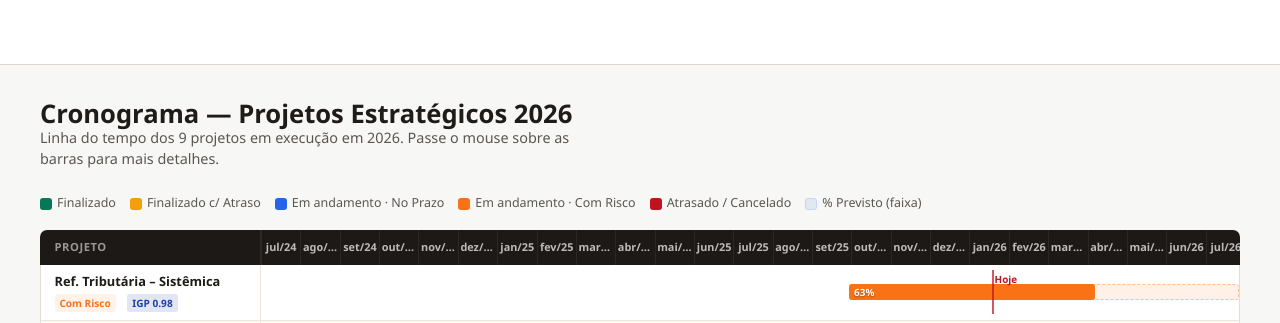
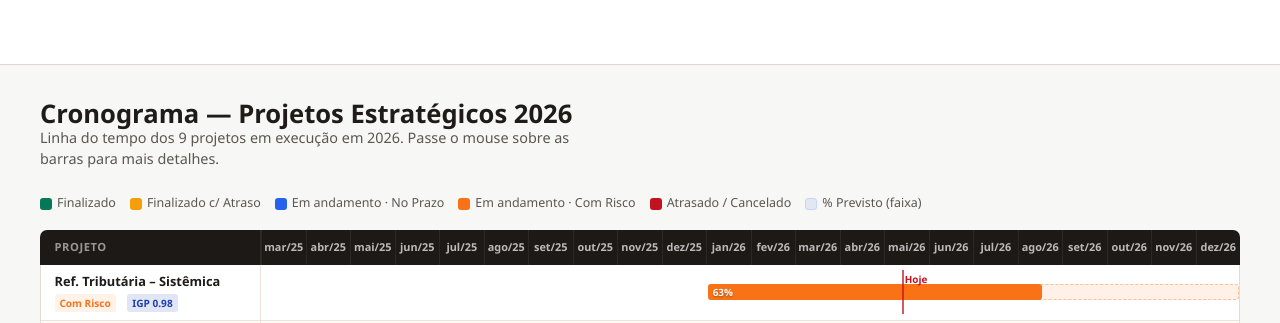
Before and after one commit to carloslourencato/Apresentacao_Gerencia_Sistemas, a plain HTML site: page index.html in a window 1280 px wide. Shown: the part 465-788 px from the top of the page. Drawn offline with nearby package versions, Linux system fonts and the light colour scheme.

Commit message:
Update html

```diff
--- a/index.html
+++ b/index.html
@@ -646,14 +646,13 @@ new Chart(document.getElementById('chartSistema'),{
   }
 
   function buildRange(projects){
-    let minD = new Date('2099-01-01'), maxD = new Date('2000-01-01');
+    let maxD = new Date('2000-01-01');
     projects.forEach(p=>{
-      const s=pd(p.inicio), e=pd(p.conclusao);
-      if(s && s<minD) minD=s;
+      const e=pd(p.conclusao);
       if(e && e>maxD) maxD=e;
     });
-    // snap to month start/end
-    minD = new Date(minD.getFullYear(), minD.getMonth(), 1);
+    // Always start from March 2025
+    const minD = new Date(2025, 2, 1); // March 2025
     maxD = new Date(maxD.getFullYear(), maxD.getMonth()+1, 0);
     return {minD, maxD};
   }
```
